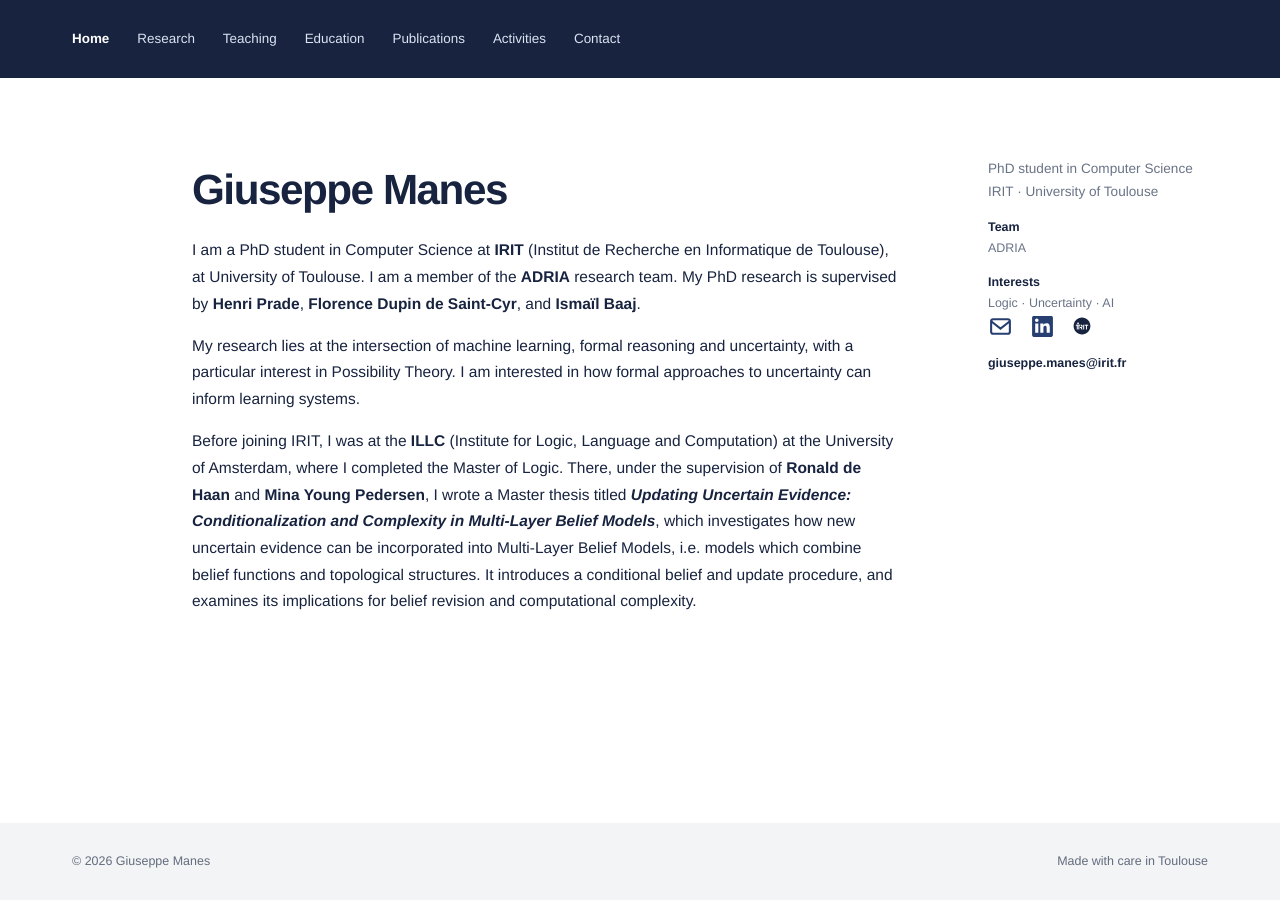
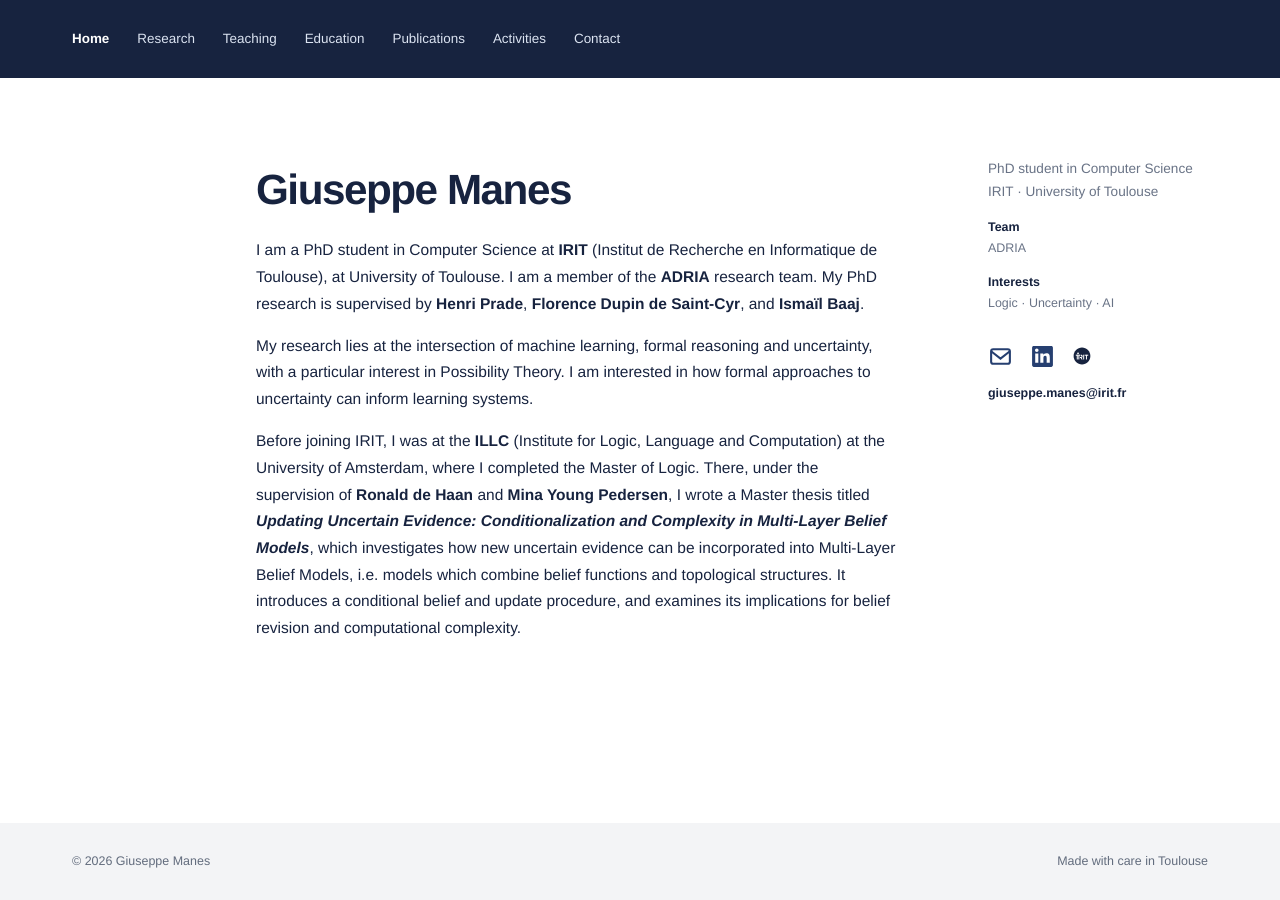
Before and after one commit to gmanes-1/gmanes-1.github.io, a Jekyll site: the page built from index.md, in a window 1280 px wide. Built offline with Jekyll 4.4.1, drawn with Linux system fonts in a browser that asks for light colours.

Commit message:
Shift main content right and add sidebar icon spacing

```diff
--- a/assets/css/style.css
+++ b/assets/css/style.css
@@ -133,9 +133,9 @@ footer .wrap{
 /* Shift page content to the right while keeping the header and footer centered. */
 main.page,
 main.home-grid {
-  width: calc(100% - 12rem - var(--site-gutter));
+  width: calc(100% - 16rem - var(--site-gutter));
   max-width: 1440px;
-  margin-left: 12rem;
+  margin-left: 16rem;
   margin-right: auto;
 }
 .page-top,
@@ -206,6 +206,9 @@ main.home-grid{
   max-width:220px;
   min-width:0;
 }
+.home-grid>.sidebar-info .socials{
+  margin-top:30px;
+}
 @media(max-width:760px){
   main.home-grid{grid-template-columns:minmax(0,1fr);row-gap:34px}
   .home-grid>.sidebar-info{max-width:300px}
```
